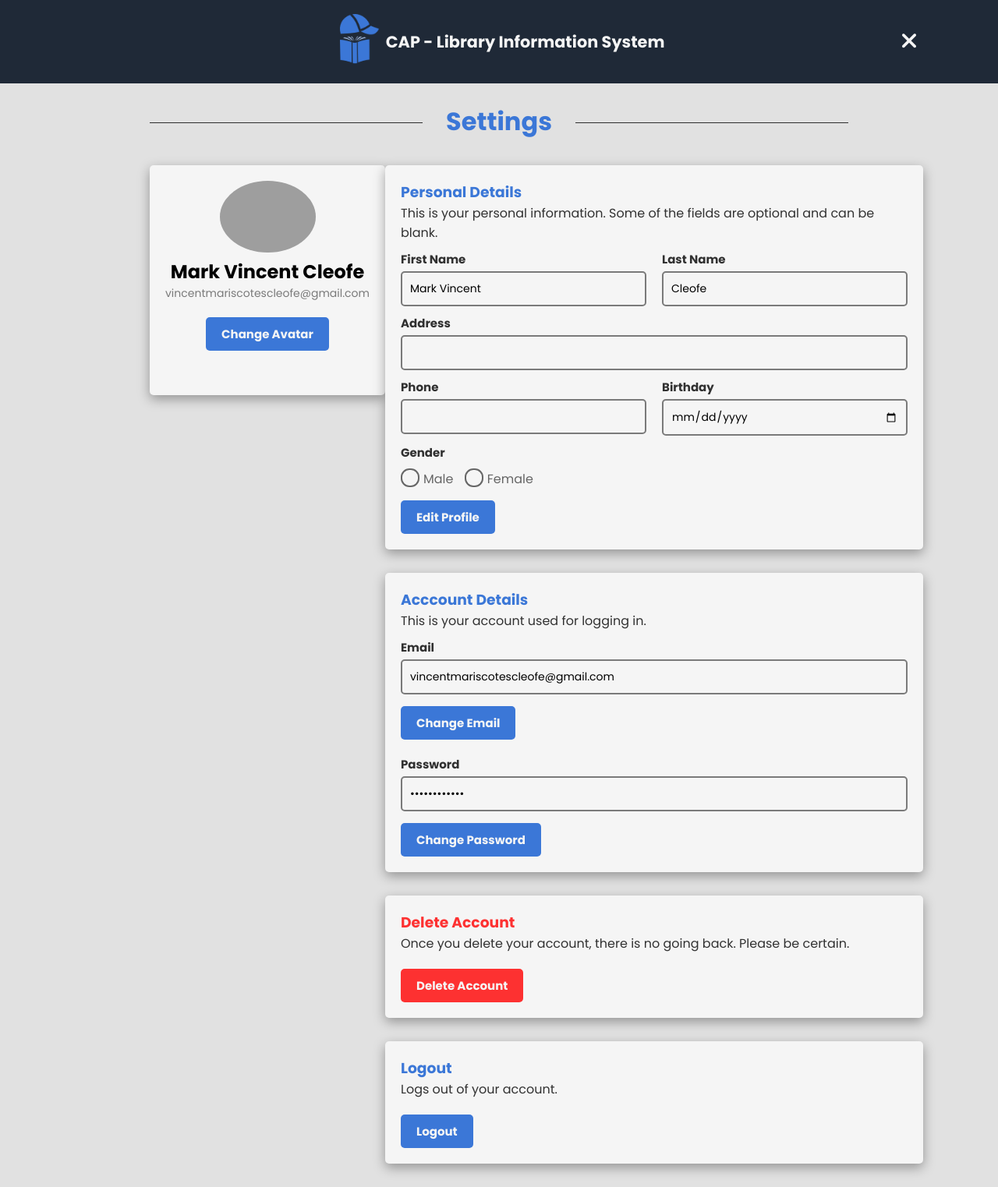
After one commit to MarkVincent06/Library-Information-System, a PHP site: page /settings.php in a window 1280 px wide. The commit adds this page. Shown: the whole page at 78% size. Run offline with PHP 8.4, Linux system fonts and the light colour scheme; grey boxes are pictures that could not be loaded.

Commit message:
added ui on settings page

```diff
--- a/crudDB/login-signup-proccess.php
+++ b/crudDB/login-signup-proccess.php
@@ -22,8 +22,8 @@
             $newPassword = htmlspecialchars($_POST['new-password']);
 
             // Writing a sql query for inserting values in the database
-            $sql = "INSERT INTO lis_users_accounts (firstname, lastname, email, password, birthday, gender)
-            VALUES ('$newFirstName', '$newLastName', '$newEmail', '$newPassword', NULL, NULL)";
+            $sql = "INSERT INTO lis_users_accounts (firstname, lastname, email, password)
+            VALUES ('$newFirstName', '$newLastName', '$newEmail', '$newPassword')";
 
             // save to db and check
             if(mysqli_query($conn, $sql)) {
--- a/css/global.css
+++ b/css/global.css
@@ -173,7 +173,6 @@ nav {
     transition: background-color 0.3s;
 }
 
-
 .sub-menu-link i {
     border: none;
     padding: 10px;
--- /dev/null
+++ b/css/settings.css
@@ -0,0 +1,395 @@
+* {
+    font-family: 'Poppins', sans-serif;
+    margin: 0;
+    padding: 0;
+    box-sizing: border-box;
+}
+
+html {
+    scroll-behavior: smooth;
+}
+
+body {
+    background-color: #e1e1e1;
+    height: 100vh;
+    width: 100%;
+}
+
+/* ------START OF HEADER------ */
+header {
+    background: #1F2937;
+    display: flex;
+    justify-content: center;
+    align-items: center;
+    padding: 10px 0;
+    position: relative;
+}
+
+header a {
+    text-decoration: none;
+}
+
+header .main-logo {
+    height: 5rem;
+}
+
+header .main-logo-title {
+    color: whitesmoke;
+    font-size: 1.3rem;
+}
+
+/* Home Button */
+.home-link {
+    cursor: pointer;
+    font-size: 1.8rem;
+    color: whitesmoke;
+    transition: all 200ms ease-in-out;
+    position: absolute;
+    left: 90%;
+}
+
+.home-link i {
+    margin-left: 5px;
+}
+
+.home-link:hover {
+    color: rgba(59,119,215, 1.0);
+}
+
+.home-link:active {
+    color: rgba(59,119,215, 0.7);
+}
+/* ------END OF HEADER------ */
+
+
+/* ------START OF MAIN------ */
+
+/* Settings Header */
+.settings-wrapper {
+    width: 100%;
+    padding: 0 15%;
+}
+
+.settings-wrapper a{
+    text-decoration: none;
+}
+
+.settings-header {
+    position: relative;
+    margin: 50px 0 5px;
+    height: 50px;
+}
+
+.settings-header hr {
+    border: none;
+    height: 1px;
+    width: 100%;
+    background: rgba(0, 0, 0, 0.8);
+}
+
+.settings-header > h1 {
+    padding: 10px 30px;
+    background: #e1e1e1;
+    color:rgb(59,119,215);
+    position: absolute;
+    left: 50%;
+    bottom: 35%;
+    transform: translate(-50%, 0)
+}
+
+/* Settings Content */
+
+/* LAYOUTS */
+.settings-content {
+    display: flex;
+    justify-content: space-between;
+}
+
+.user-intro-wrapper {
+    width: 350px;
+    height: 295px;
+    padding: 20px;
+    background: whitesmoke;
+    text-align: center;
+    box-shadow: rgba(0, 0, 0, 0.35) 0px 5px 15px;
+    border-radius: 5px;
+}
+
+.user-info-wrapper {
+    display: flex;
+    flex-direction: column;
+}
+
+.personal-details,
+.account-details,
+.delete-account,
+.logout-account {
+    width: 690px;
+    padding: 20px;
+    background: whitesmoke;
+    box-shadow: rgba(0, 0, 0, 0.35) 0px 5px 15px;
+    border-radius: 5px;
+    margin-bottom: 30px;
+}
+
+.full-name-inputs,
+.phone-birthday-inputs,
+.new-password-inputs {
+    display: flex;
+    justify-content: space-between;
+    gap: 20px;
+    width: 100%;
+}
+
+.first-name-wrapper,
+.last-name-wrapper,
+.phone-wrapper,
+.birthday-wrapper,
+.confirm-new-password-wrapper,
+.new-password-wrapper {
+    width: 50%;
+}
+
+/* IMAGES */
+.user-intro-wrapper img{
+    width: 123px;
+    border-radius: 50%;
+}
+
+/* TYPOGRAPHY */
+.user-intro-wrapper p {
+    color:rgba(0, 0, 0, 0.5);
+    font-size: 14px;
+}
+
+.personal-details > h3,
+.account-details > h3,
+.logout-account > h3 {
+    color:rgb(59,119,215);
+}
+
+.delete-account > h3 {
+    color:rgba(255, 0, 0, .8)
+}
+
+.personal-details > p,
+.account-details > p,
+.delete-account > p,
+.logout-account > p {
+    color:rgba(0, 0, 0, 0.8);
+    font-size: 16px;
+    margin-bottom: 5px;
+}
+
+/* LABELS */
+.special-label {
+    font-weight: bold;
+    opacity: 0.8;
+    font-size: 15px;
+    display: block;
+    margin-bottom: 4px;
+}
+
+.special-password-label {
+    display: inline-block;
+    margin-top: 20px;
+}
+
+.password-display-input > .special-label{
+    margin-top: 20px;
+}
+
+/* INPUTS */
+.user-info-wrapper input:not(input[type='radio']) {
+    width: 100%;
+    padding: 10px;
+    border-radius: 5px;
+    border: 2px solid rgba(0, 0, 0, 0.5);
+    background-color: transparent;
+    font-size: 14px;
+}
+
+.user-info-wrapper input:focus:not(input[type='radio']) {
+    outline: none;
+    border: 2px solid rgba(59, 119, 215, 0.5);
+    box-shadow: rgba(59, 119, 215, .4) 0px 0px 0px 3px;
+}
+
+/* Chrome, Safari, Edge, Opera  */
+input::-webkit-outer-spin-button,
+input::-webkit-inner-spin-button {
+  -webkit-appearance: none;
+  margin: 0;
+}
+
+/* Firefox */
+input[type=number] {
+  -moz-appearance: textfield;
+}
+
+.full-name-inputs,
+.phone-birthday-inputs,
+.address-input,
+.gender-input,
+.email-display-input,
+.current-password-input,
+.new-email-input,
+.password-display-input,
+.old-password-input,
+.new-password-inputs {
+    margin-top: 10px;
+}
+
+
+/* BUTTONS */
+.user-intro-wrapper button,
+.user-info-wrapper .edit-btn,
+.user-info-wrapper .save-btn,
+.user-info-wrapper .cancel-btn,
+.user-info-wrapper .delete-btn,
+.user-info-wrapper .logout-btn {
+    border: none;
+    border-radius: 5px;
+    padding: 10px 20px;
+    cursor: pointer;
+    font-size: 15px;
+    font-weight: bold;
+    transition: all 200ms ease-in-out;
+    margin-top: 15px;
+}
+
+.user-intro-wrapper button,
+.user-info-wrapper .edit-btn,
+.user-info-wrapper .save-btn,
+.user-info-wrapper .delete-btn,
+.user-info-wrapper .logout-btn {
+    color: whitesmoke;
+}
+
+.user-intro-wrapper button,
+.user-info-wrapper .edit-btn,
+.user-info-wrapper .save-btn,
+.user-info-wrapper .logout-btn {
+    background: rgba(59,119,215, 1.0);
+}
+
+.user-info-wrapper .cancel-btn,
+.user-info-wrapper .save-btn {
+    display: none;
+}
+
+.user-info-wrapper .cancel-btn {
+    background: rgba(128, 128, 128, 0.5);
+    color: rgba(0, 0, 0, 0.7);
+    margin-right: 10px;
+}
+
+.user-info-wrapper .delete-btn {
+    background: rgba(255, 0, 0, .8);
+}
+
+.user-intro-wrapper button:hover,
+.user-info-wrapper .edit-btn:hover,
+.user-info-wrapper .save-btn:hover,
+.user-info-wrapper .cancel-btn:hover,
+.user-info-wrapper .delete-btn:hover,
+.user-info-wrapper .logout-btn:hover {
+    opacity: 0.8;
+}
+
+.user-intro-wrapper button:active,
+.user-info-wrapper .edit-btn:active,
+.user-info-wrapper .save-btn:active,
+.user-info-wrapper .cancel-btn:active,
+.user-info-wrapper .delete-btn:active,
+.user-info-wrapper .logout-btn:active {
+    opacity: 0.6;
+}
+
+.user-intro-wrapper button {
+    margin: 20px 0;
+}
+
+/* Radio Buttons */
+.radio-item {
+    display: inline-block;
+    position: relative;
+    margin-right: 10px;
+}
+
+.radio-item input[type='radio'] {
+    display: none;
+}
+
+.radio-item label {
+    color: #666;
+    font-weight: normal;
+}
+
+.radio-item label:before {
+    content: " ";
+    display: inline-block;
+    position: relative;
+    top: 5px;
+    margin: 0 5px 0 0;
+    width: 20px;
+    height: 20px;
+    border-radius: 11px;
+    border: 2px solid #666;
+    background-color: transparent;
+    cursor: pointer;
+}
+
+.radio-item input[type=radio]:checked + label:after {
+    border-radius: 11px;
+    width: 12px;
+    height: 12px;
+    position: absolute;
+    top: 10px;
+    left: 6px;
+    content: " ";
+    display: block;
+    background: #004c97;
+}
+
+/* JS MANIPULATIONS */
+
+/* Container for changing email or password */
+.change-email-container,
+.change-password-container {
+    display: none;
+}
+
+/* Error Handling */
+.first-name-wrapper.error input,
+.last-name-wrapper.error input,
+.address-input.error input,
+.phone-wrapper.error input {
+    border-color: #dc3545 !important;
+}
+
+.first-name-wrapper.error input:focus,
+.last-name-wrapper.error input:focus,
+.address-input.error input:focus,
+.phone-wrapper.error input:focus {
+    box-shadow: rgba(220, 53, 69, .4) 0px 0px 0px 3px !important;
+}
+
+.first-name-wrapper.error .validation,
+.last-name-wrapper.error .validation,
+.address-input.error .validation,
+.phone-wrapper.error .validation {
+    display: inline-block;
+}
+
+.validation {
+    display: none;
+    color: #dc3545;
+    line-height: 20px;
+    margin-top: 4px;
+}
+
+/* ------END OF MAIN------ */
+
+
+/* ------START OF FOOTER------ */
--- a/forgot-password.php
+++ b/forgot-password.php
@@ -27,6 +27,12 @@
         <a href="index.php"><img class="main-logo" src="img/home/main-logo.png" alt="The main logo of the website."></a>
         <a href="index.php"><h3 class="main-logo-title">CAP - Library Information System</h3></a>
     </header>
+
+    <!-- FORGOT PASSWORD HEADER -->
+    <div class="settings-header">
+        <hr>
+        <h1 id="target-settings-title">Forgot Password</h1>
+    </div>
 
     <main>
         <!-- RESET PASSWORD SECTION -->
--- a/includes/header.php
+++ b/includes/header.php
@@ -24,14 +24,14 @@
 
                     <hr>
 
-                    <a href="#" class="sub-menu-link">
+                    <a href="settings.php" class="sub-menu-link">
                         <i class="fa-solid fa-gear"></i>
                         <p>Settings</p>
                     </a>
 
                     <a href="includes/logout.php" class="sub-menu-link">
                         <i class="fa-solid fa-right-from-bracket"></i>
-                        <p>Log out</p>
+                        <p>Log Out</p>
                     </a>
 
                 </div>
--- a/js/sign-up-form-validation.js
+++ b/js/sign-up-form-validation.js
@@ -66,7 +66,7 @@ function checkEmail(emailValue) {
     } else if(emailValue === "") {
         setErrorFor(newEmail, "Enter an email address")
     } else {
-        setErrorFor(newEmail, "Sorry, your username must be between 6 and 40 characters long")
+        setErrorFor(newEmail, "Sorry, your email must be between 6 and 40 characters long")
     }
     return false
 }
--- /dev/null
+++ b/settings.php
@@ -0,0 +1,204 @@
+<!DOCTYPE html>
+<html lang="en">
+<head>
+    <!-- DEFAULT META -->
+    <meta charset="UTF-8">
+    <meta http-equiv="X-UA-Compatible" content="IE=edge">
+    <meta name="viewport" content="width=device-width, initial-scale=1.0">
+
+    <!-- GOOGLE FONTS -->
+    <link rel="preconnect" href="https://fonts.googleapis.com">
+    <link rel="preconnect" href="https://fonts.gstatic.com" crossorigin>
+    <link href="https://fonts.googleapis.com/css2?family=Poppins:wght@100;400;700;900&display=swap" rel="stylesheet">
+
+    <!-- CSS LINK -->
+    <link rel="stylesheet" href="css/settings.css">
+
+    <!-- FONT AWESOME CDN -->
+    <link rel="stylesheet" href="https://cdnjs.cloudflare.com/ajax/libs/font-awesome/6.2.0/css/all.min.css"integrity="sha512-xh6O/CkQoPOWDdYTDqeRdPCVd1SpvCA9XXcUnZS2FmJNp1coAFzvtCN9BmamE+4aHK8yyUHUSCcJHgXloTyT2A=="crossorigin="anonymous" referrerpolicy="no-referrer" />
+
+    <!-- FORGOT PASSWORD JAVASCRIPT
+    <script src="js/forgot-password.js" defer></script> -->
+
+    <title>Settings | Library Inforamtion System</title>
+</head>
+<body>
+    <header>
+        <a href="index.php"><img class="main-logo" src="img/home/main-logo.png" alt="The main logo of the website."></a>
+        <a href="index.php"><h3 class="main-logo-title">CAP - Library Information System</h3></a>
+        <a href="index.php" class="home-link"><i class="fa-solid fa-xmark"></i></a>
+    </header>
+
+    <main>
+        <div class="settings-wrapper">
+            <div class="settings-header">
+                <hr>
+                <h1 id="target-settings-title">Settings</h1>
+            </div>
+            <div class="settings-content">
+                <div class="user-intro-wrapper">
+                    <img src="https://cdn.pixabay.com/photo/2015/10/05/22/37/blank-profile-picture-973460_960_720.png" alt="User's avatar">
+                    <h2>Mark Vincent Cleofe</h2>
+                    <p>vincentmariscotescleofe@gmail.com</p>
+                    <button type="button">Change Avatar</button>
+                </div>
+                <div class="user-info-wrapper">
+                    <!-- PERSONAL DETAILS -->
+                    <div class="personal-details">
+                        <h3>Personal Details</h3>
+                        <p>
+                            This is your personal information. Some of the fields are optional and can be blank.
+                        </p>
+
+                        <!-- FIRST NAME AND LAST NAME INPUTS -->
+                        <div class="full-name-inputs">
+                            <div class="first-name-wrapper">
+                                <label for="firstname" class="special-label">First Name</label>
+                                <input type="text" value="Mark Vincent" id="firstname">
+                                <small class="validation">First or last names must contain at least 3 characters</small>
+                            </div>
+                            <div class="last-name-wrapper">
+                                <label for="lastname" class="special-label">Last Name</label>
+                                <input type="text" value="Cleofe" id="lastname">
+                                <small class="validation">Enter last name</small>
+                            </div>
+                        </div>
+
+                        <!-- ADDRESS INPUT -->
+                        <div class="address-input">
+                            <label for="address" class="special-label">Address</label>
+                            <input type="text" id="address">
+                            <small class="validation">Address must be at least 3 characters long</small>
+                        </div>
+
+                        <!-- PHONE AND BIRTHDAY INPUTS -->
+                        <div class="phone-birthday-inputs">
+                            <div class="phone-wrapper">
+                                <label for="phone" class="special-label">Phone</label>
+                                <input type="number" id="phone">
+                                <small class="validation">Phone number must be at least 10 digits</small>
+                            </div>
+                            <div class="birthday-wrapper">
+                                <label for="birthday" class="special-label">Birthday</label>
+                                <input type="date" id="birthday">
+                            </div>
+                        </div>
+
+                        <!-- GENDER INPUT -->
+                        <div class="gender-input">
+                            <label class="special-label">Gender</label>
+                            <div class="radio-item">
+                                <input type="radio" id="male" name="gender" value="Male">
+                                <label for="male">Male</label>
+                            </div>
+
+                            <div class="radio-item">
+                                <input type="radio" id="female" name="gender" value="Female">
+                                <label for="female">Female</label>
+                            </div>
+                        </div>
+
+                        <a href="#target-settings-title">
+                            <button type="button" class="edit-btn">Edit Profile</button>
+
+                            <button type="button" class="cancel-btn">Cancel</button>
+                            <button type="button" class="save-btn">Save Changes</button>
+                        </a>
+                    </div>
+
+                    <!-- ACCOUNT DETAILS -->
+                    <div class="account-details" id="target-account-div">
+                        <h3>Acccount Details</h3>
+                        <p>This is your account used for logging in.</p>
+
+                        <!-- EMAIL -->
+                        <div class="email-wrapper">
+                            <div class="email-display-input">
+                                <label for="email" class="special-label" id="target-email-link">Email</label>
+                                <input type="text" value="vincentmariscotescleofe@gmail.com" id="email">
+                            </div>
+
+                            <!-- This div will display after they clicked the change email btn -->
+                            <div class="change-email-container">
+                                <div class="current-password-input">
+                                    <label for="current-password" class="special-label">Current Password</label>
+                                    <input type="password" id="current-password">
+                                    <small class="validation">Your current password is incorrect</small>
+                                </div>
+                                <div class="new-email-input">
+                                    <label for="new-email" class="special-label">New Email</label>
+                                    <input type="text" id="new-email">
+                                    <small class="validation">Sorry, your email must be between 6 and 40 characters long</small>
+                                </div>
+                            </div>
+
+                            <a href="#target-account-div">
+                                <button type="button" class="edit-btn">Change Email</button>
+                                <button type="button" class="cancel-btn">Cancel</button>
+                                <button type="button" class="save-btn">Update Email</button>
+                            </a>
+
+                        </div>
+
+                        <!-- PASSWORD -->
+                        <div class="password-wrapper">
+                            <div class="password-display-input">
+                                <label for="password" class="special-label">Password</label>
+                                <input type="password" value="helloword123" id="password">
+                            </div>
+
+                            <!-- This div will display after they clicked the change password btn -->
+                            <div class="change-password-container">
+                                <div class="old-password-input">
+                                    <label for="old-password" class="special-label">Old Password</label>
+                                    <input type="password" id="old-password">
+                                    <small class="validation">Your old password is incorrect</small>
+                                </div>
+                                <div class="new-password-inputs">
+                                    <div class="new-password-wrapper">
+                                        <label for="new-password" class="special-label">New Password</label>
+                                        <input type="password" id="new-password">
+                                        <small class="validation">Use 8 characters or more for your password</small>
+                                    </div>
+                                    <div class="confirm-new-password-wrapper">
+                                        <label for="confirm-new-password" class="special-label">
+                                            Confirm New Password
+                                        </label>
+                                        <input type="password" id="confirm-new-password">
+                                        <small class="validation">Those passwords didn't match. Try again</small>
+                                    </div>
+                                </div>
+                            </div>
+
+                            <a href="#target-account-div">
+                                <button type="button" class="edit-btn">Change Password</button>
+
+                                <button type="button" class="cancel-btn">Cancel</button>
+                                <button type="button" class="save-btn">Update Password</button>
+                            </a>
+                        </div>
+                    </div>
+
+                    <!-- DELETE ACCOUNT -->
+                    <div class="delete-account">
+                        <h3>Delete Account</h3>
+                        <p>Once you delete your account, there is no going back. Please be certain.</p>
+                        <button type="button" class="delete-btn">Delete Account</button>
+                    </div>
+
+                    <!-- LOGOUT ACCOUNT -->
+                    <div class="logout-account">
+                        <h3>Logout</h3>
+                        <p>Logs out of your account.</p>
+                        <button type="button" class="logout-btn">Logout</button>
+                    </div>
+                </div>
+            </div>
+        </div>
+    </main>
+
+    <footer class="footer">
+
+    </footer>
+</body>
+</html>
```
Also changed, not shown: css/forgot-password.css (+27 -2 lines).
